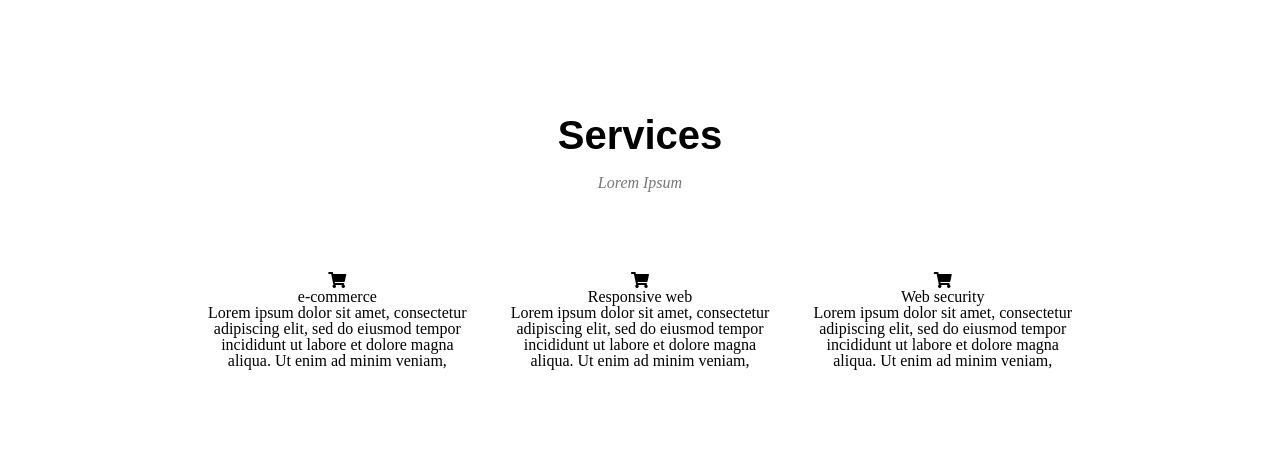
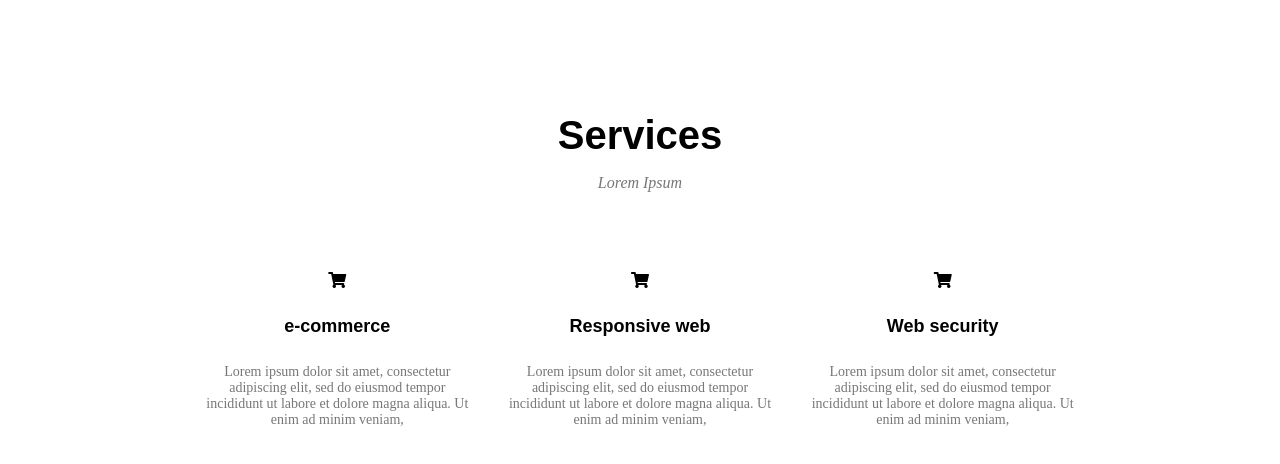
Before and after one commit to Misiek40k/goldenStudio-css-layout, a website: page index.html in a window 1280 px wide. Shown: the part 722-1186 px from the top of the page. Drawn offline with Linux system fonts and the light colour scheme; a web font is replaced by a local one.

Commit message:
Add item descr styles to services section

```diff
--- a/sass/style.scss
+++ b/sass/style.scss
@@ -119,11 +119,16 @@
             }
 
             &__title {
-
+                @extend%itemTitleText;
             }
 
             &__descr {
-
+                font-family: $text-font-family;
+                font-weight: $fw-regular;
+                font-style: $fs-regular;
+                color: $text-color;
+                font-size: $text-font-size;
+                line-height: $base-unit;
             }
         }
     }
```
Also changed, not shown: css/style.css, 1 other file.
